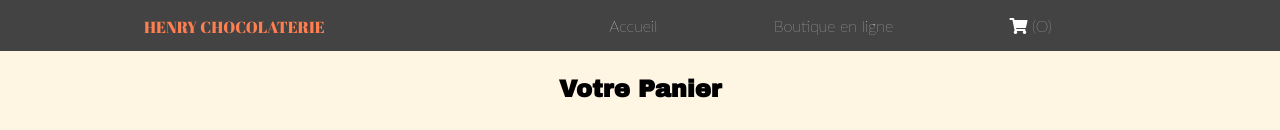
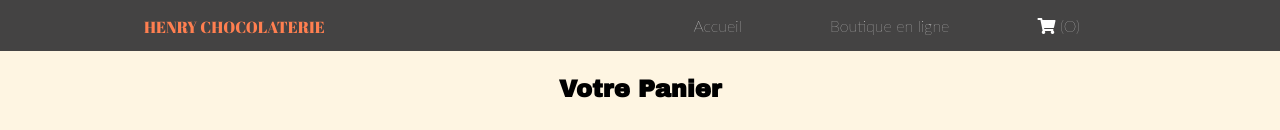
Before and after one commit to Pao-La-CCC/Site-Vitrine-Henry-Chocolaterie, a plain HTML site: page panier.html in a window 1280 px wide. Shown: the top 130 px of the page. Drawn offline with Linux system fonts and the light colour scheme; a web font is replaced by a local one.

Commit message:
Update panier.css

```diff
--- a/CSS/panier.css
+++ b/CSS/panier.css
@@ -264,7 +264,7 @@ button{
 
     }
 
-    li:nth-of-type(1) {flex-grow: 3;}
+    li:nth-of-type(1) {flex-grow: 6;}
     li:nth-of-type(2) {flex-grow: 1;}
     li:nth-of-type(3) {flex-grow: 1;}
     li:nth-of-type(4) {flex-grow: 1;}
```
